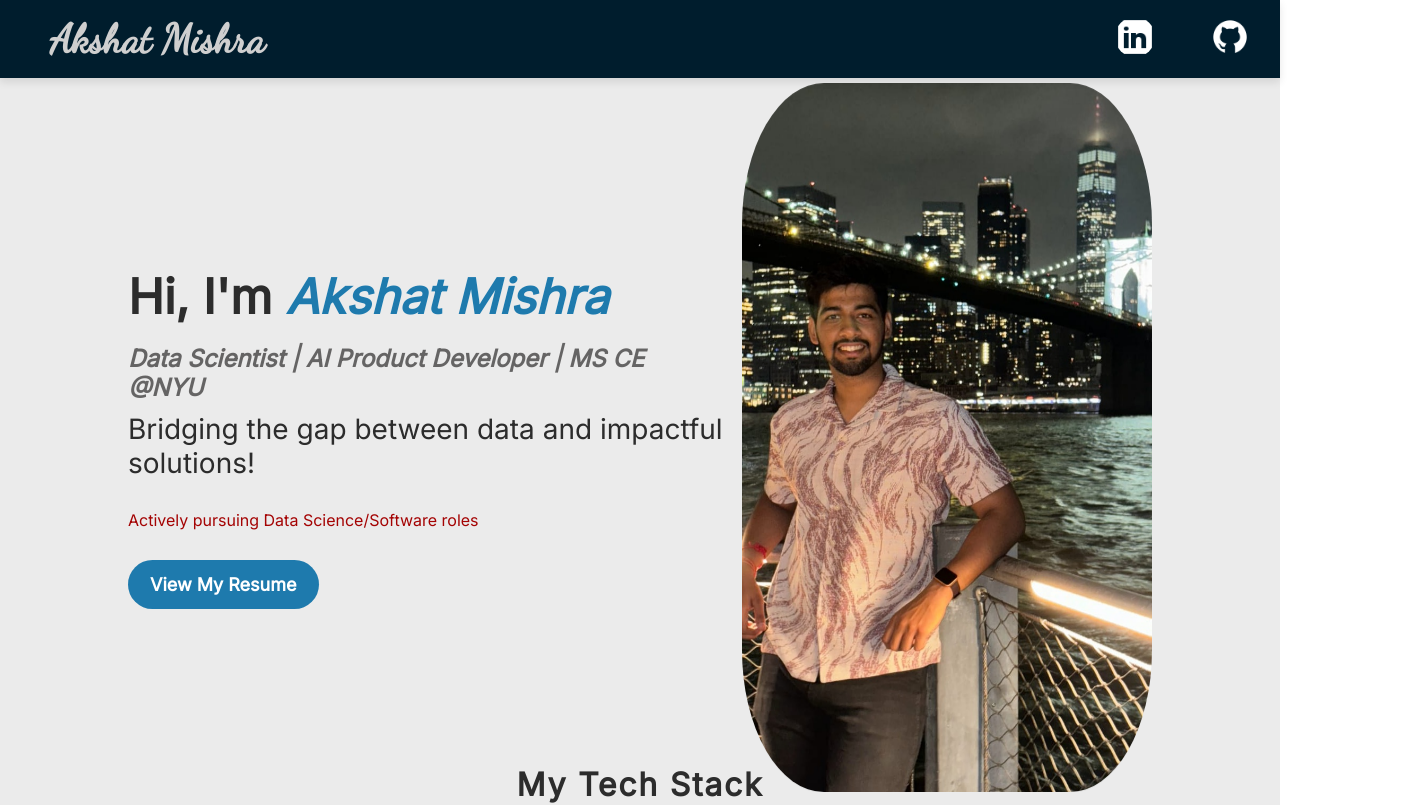
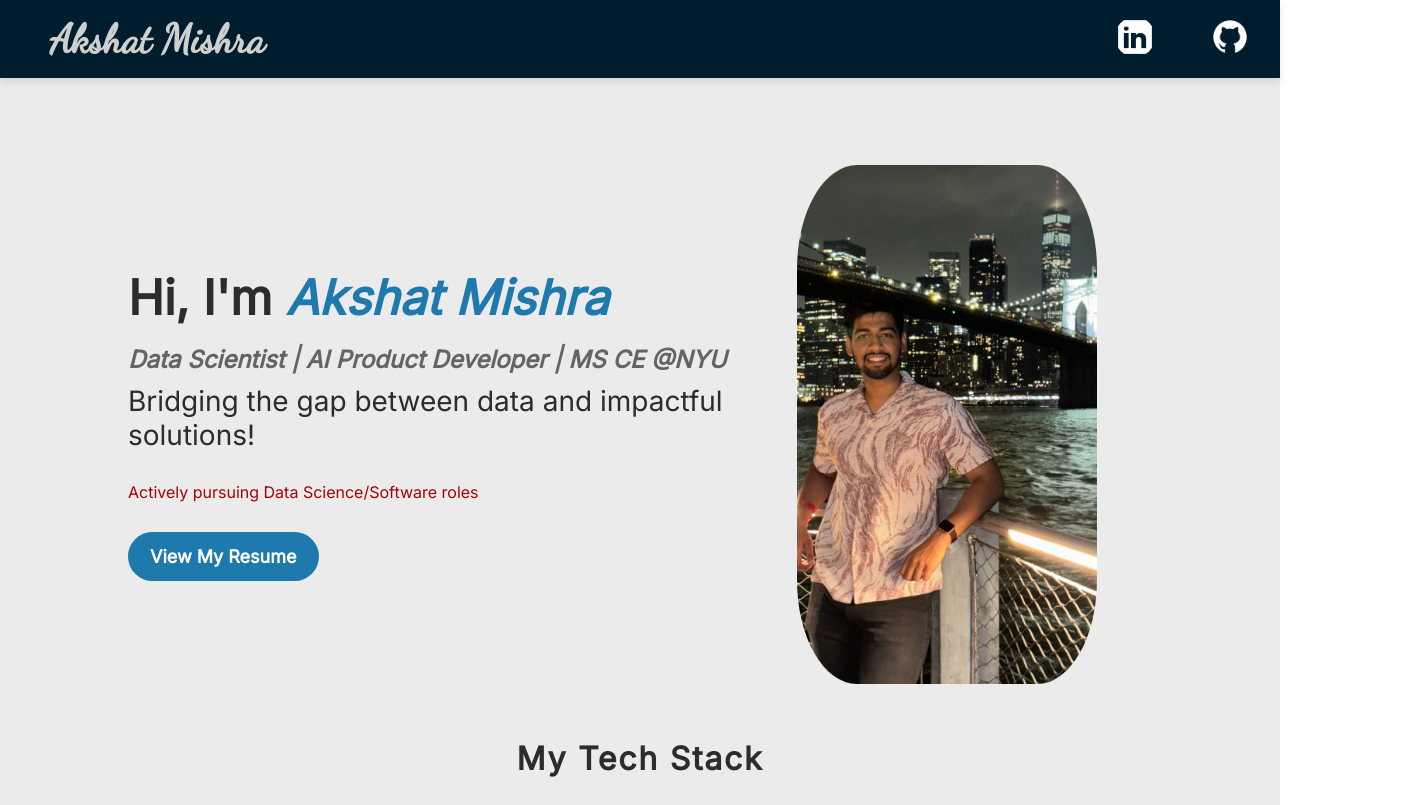
Before and after one commit to Akkey01/Akshat-Mishra-Portfolio, a React (Vite) app: page / in a window 1280 px wide. Shown: the top 805 px of the page, 1408 px wide, since content can reach past the window. Built offline with nearby package versions, Linux system fonts and the light colour scheme.

Commit message:
changes to image

```diff
--- a/src/components/Summary/Summary.jsx
+++ b/src/components/Summary/Summary.jsx
@@ -1,3 +1,4 @@
+// src/components/Summary/Summary.jsx
 import React from 'react';
 import styles from "./Summary.module.css";
 import { getImageURL } from '../../utils';
@@ -6,13 +7,12 @@ export default function Summary() {
   return (
     <section className={styles.container} id="summary">
       <div className={styles.content}>
-        <h1 className={styles.title}>Hi, I'm <span className={styles.name}>Akshat Mishra</span></h1>
-        <h2 className={styles.headline}>Data Scientist | AI Product Developer | MS CE @NYU</h2>
-        {/* <p className={styles.headline-img} >
-          <p>
-              <img src="https://readme-typing-svg.herokuapp.com?color=2A2A2A&duration=3000&pause=500&size=18&center=false&vCenter=true&lines=Data+Scientist+;AI/ML+Product+Developer+;MS+CS+at+New+York+University+;"/>
-          </p>
-        </p> */}
+        <h1 className={styles.title}>
+          Hi, I'm <span className={styles.name}>Akshat Mishra</span>
+        </h1>
+        <h2 className={styles.headline}>
+          Data Scientist | AI Product Developer | MS CE @NYU
+        </h2>
         <p className={styles.summary}>
           Bridging the gap between data and impactful solutions!
         </p>
@@ -20,11 +20,24 @@ export default function Summary() {
           Actively pursuing Data Science/Software roles
         </p>
         <div className={styles.BtnsContainer}>
-          <a className={styles.Btns} href='/Akshat_Mishra_Resume_Data_Science.pdf' download>View My Resume</a>
-          {/* <a className={styles.icon} href='mailto:arsalan.anwar.7777@gmail.com'><img src={getImageURL("contact/emailIcon.png")} alt="Email" hidden/></a> */}
+          <a
+            className={styles.Btns}
+            href="/Akshat_Mishra_Resume_Data_Science.pdf"
+            download
+          >
+            View My Resume
+          </a>
         </div>
       </div>
-      <img className={styles.summaryImg} src={getImageURL("summary/Akshat_Mishra.jpg")} alt='Summary Image' />
+
+      <div className={styles.imageWrapper}>
+        <img
+          className={styles.summaryImg}
+          src={getImageURL("summary/Akshat_Mishra.jpg")}
+          alt="Akshat Mishra"
+        />
+      </div>
+
       <div className={styles.topBlur} />
       <div className={styles.bottomBlur} />
     </section>
--- a/src/components/Summary/Summary.module.css
+++ b/src/components/Summary/Summary.module.css
@@ -1,20 +1,19 @@
+/* src/components/Summary/Summary.module.css */
 @import "../../vars.css";
 
 .container {
   position: relative;
   display: flex;
+  flex-wrap: wrap;            /* allow wrapping */
   align-items: center;
   justify-content: space-between;
-    padding-top: 40px;
-    padding-bottom: 55px;
+  padding: 40px 10% 55px;
+  margin-top: 45px;
   z-index: 1;
-    margin: 0 10%;
-    margin-top: 45px;
-    max-height: 80vh;
-
 }
 
 .content {
+  flex: 1 1 55%;              /* take up to ~55% */
   display: flex;
   flex-direction: column;
   align-items: flex-start;
@@ -22,9 +21,16 @@
   z-index: 1;
 }
 
+.imageWrapper {
+  flex: 0 1 40%;              /* allow image to shrink */
+  display: flex;
+  justify-content: center;
+  align-items: center;
+  z-index: 1;
+}
+
 .title {
-    font-size: 48px; /* Adjusted font size */
-    /* font-weight: 900; */
+  font-size: 48px;
   margin-bottom: 18px;
   color: var(--color-normal-text);
   font-family: var(--font-inter);
@@ -48,15 +54,10 @@
   margin-bottom: 10px;
 }
 
-.headline-img {
-    margin-left: 0px;
-}
-
 .summary {
-    font-size: 28px; /* Adjusted font size */
+  font-size: 28px;
   font-family: var(--font-inter);
-    margin-top: 0px;
-    margin-bottom: 30px;
+  margin: 0 0 30px 0;
   color: var(--color-normal-text);
 }
 
@@ -65,13 +66,8 @@
 }
 
 .BtnsContainer {
-    position: relative;
   display: flex;
-    align-items: center;
-    justify-content: space-between;
   padding-top: 30px;
-    z-index: 1;
-    margin: 0;
 }
 
 .Btns {
@@ -79,147 +75,69 @@
   background-color: var(--color-primary);
   color: var(--color-btn-text);
   border-radius: 100px;
-    font-size: 18px; /* Adjusted font size */
+  font-size: 18px;
   font-weight: 600;
-    padding: 14px 22px; /* Adjusted padding */
+  padding: 14px 22px;
   transition: all 0.3s ease;
 }
 
-.icon {
-    display: inline-block;
-    width: 35px; /* Adjusted the size */
-    height: 35px;
-    margin-left: 10px;
-    transition: transform 0.3s ease, box-shadow 0.3s ease;
-}
-
-.icon img {
+.summaryImg {
   width: 100%;
-    height: 100%;
-    border-radius: 50%;
-}
-
-.icon:hover {
-    transform: scale(1.05);
-    box-shadow: 0px 10px 20px rgba(0, 0, 0, 0.2);
-}
-
-.summaryImg {
-    width: 40%; /* Adjusted width */
-    z-index: 1;
+  max-width: 300px;           /* caps the image */
+  height: auto;               /* preserves aspect ratio */
   border-radius: 20%;
-    margin-left: 18px;
-    animation-name: floating;
-    animation-duration: 3s;
-    animation-iteration-count: infinite;
-    animation-timing-function: ease-in-out;
+  animation: floating 3s ease-in-out infinite;
 }
 
 @keyframes floating {
-    0% {
-        transform: translate(0px, 0px);
-    }
-    50% {
-        transform: translate(0px, 10px);
-    }
-    100% {
-        transform: translate(0px, 0px);
-    }
+  0%   { transform: translateY(0px); }
+  50%  { transform: translateY(10px); }
+  100% { transform: translateY(0px); }
 }
 
-.topBlur {
+/* Decorative blurs */
+.topBlur, .bottomBlur {
   position: absolute;
-    width: 70vw;
-    height: 50vh;
-    min-width: 350px;
-    min-height: 350px;
-    top: -128px;
-    left: -10vw;
-    border: 764px;
-    /* background: #80a0cab3; */
   filter: blur(100px);
   z-index: 0;
 }
-
+.topBlur {
+  width: 70vw; height: 50vh;
+  top: -128px; left: -10vw;
+  min-width: 350px; min-height: 350px;
+}
 .bottomBlur {
-    position: absolute;
-    width: 40vw;
-    height: 40vh;
-    min-width: 350px;
-    min-height: 350px;
-    top: 300px;
-    right: -10vw;
-    border: 764px;
-    /* background: #80a0cab3; */
-    filter: blur(100px);
-    z-index: 0;
+  width: 40vw; height: 40vh;
+  top: 300px; right: -10vw;
+  min-width: 350px; min-height: 350px;
 }
 
+/* Responsive tweaks */
 @media screen and (max-width: 830px) {
   .container {
     flex-direction: column-reverse;
     text-align: center;
-        padding-bottom: 0px; /* Adjusted for smaller screens */
+    padding-bottom: 0;
     margin-top: 80px;
-        justify-content: center;
   }
-
   .content {
     align-items: center;
+    flex: 1 1 100%;
   }
-
-    .summary {
-        font-size: 30px;
-        margin-bottom: 10px;
-        margin-top: 20px;
-    }
-
-    .title {
-        font-size: 32px;
-        margin-top: 20px;
-        margin-bottom: 5px;
-    }
-
-    .headline {
-        font-size: 20px;
-        font-style: italic;
-        color: #656464;
-        margin-bottom: 0px;
-    }
-
-    .headline-img {
-        margin-left: 80px;
-    }
-
-    .BtnsContainer {
-        flex-direction: row;
-        align-items: center;
-        margin: 0;
-    }
-
-    .Btns {
-        font-size: 20px;
-        padding: 10px 20px;
-        margin: 10px 0;
-    }
-
-    .icon {
-        margin: 5px;
-        width: 30px; /* Adjusted size */
-        height: 30px;
-    }
-
-    .summaryImg {
-        width: 70%;
-        margin-left: 0;
+  .imageWrapper {
+    flex: 1 1 100%;
     margin-bottom: 15px;
   }
+  .title   { font-size: 32px; margin: 20px 0 5px; }
+  .headline{ font-size: 20px; margin-bottom: 0; }
+  .summary { font-size: 30px; margin: 20px 0 10px; }
+  .Btns     { font-size: 20px; padding: 10px 20px; margin: 10px 0; }
+  .summaryImg {
+    max-width: 70%;
+    margin: 0 auto;
+  }
   .bottomBlur {
-
-        width: 30vw;
-        height: 30vh;
-        min-width: 300px;
-        min-height: 300px;
-
+    width: 30vw; height: 30vh;
+    min-width: 300px; min-height: 300px;
   }
 }
```
Lines whose indentation alone changed are shown as unchanged.
